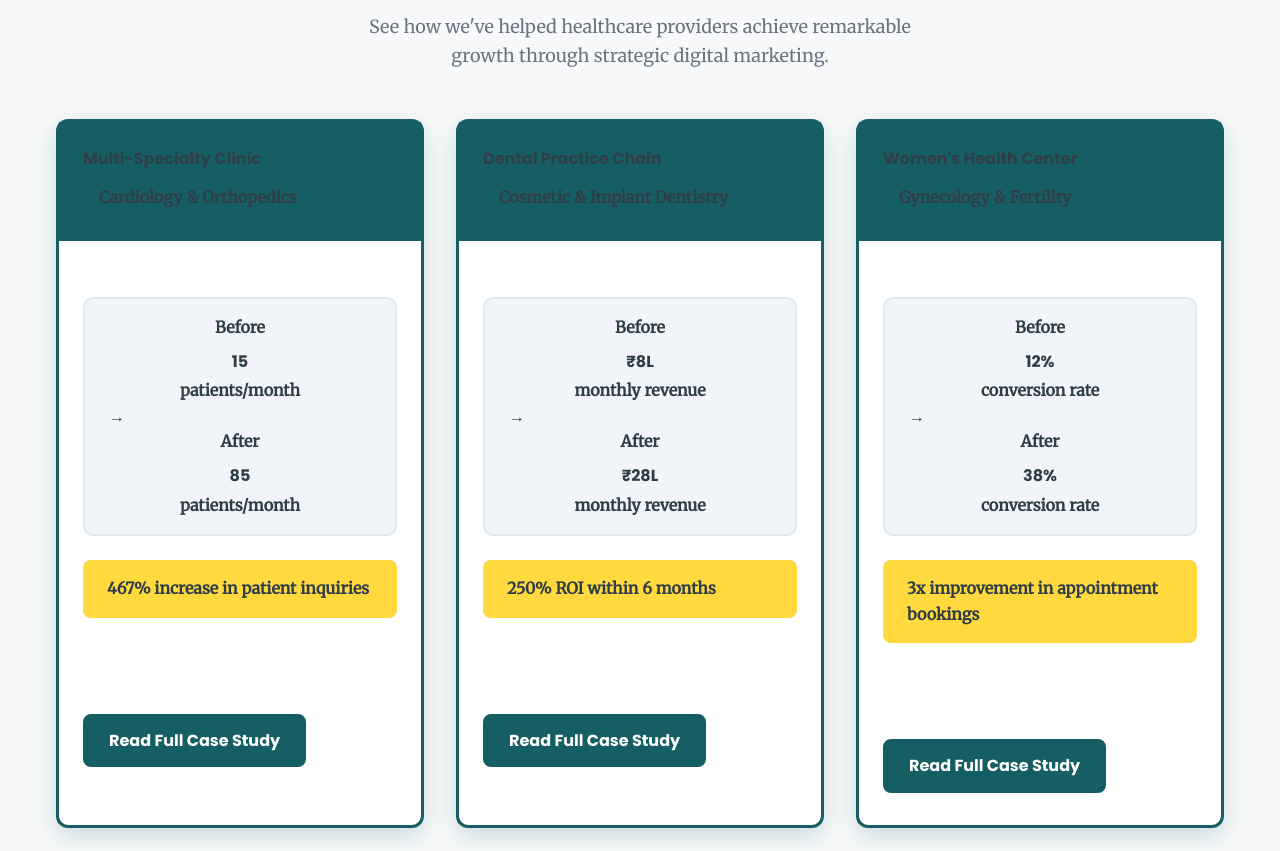
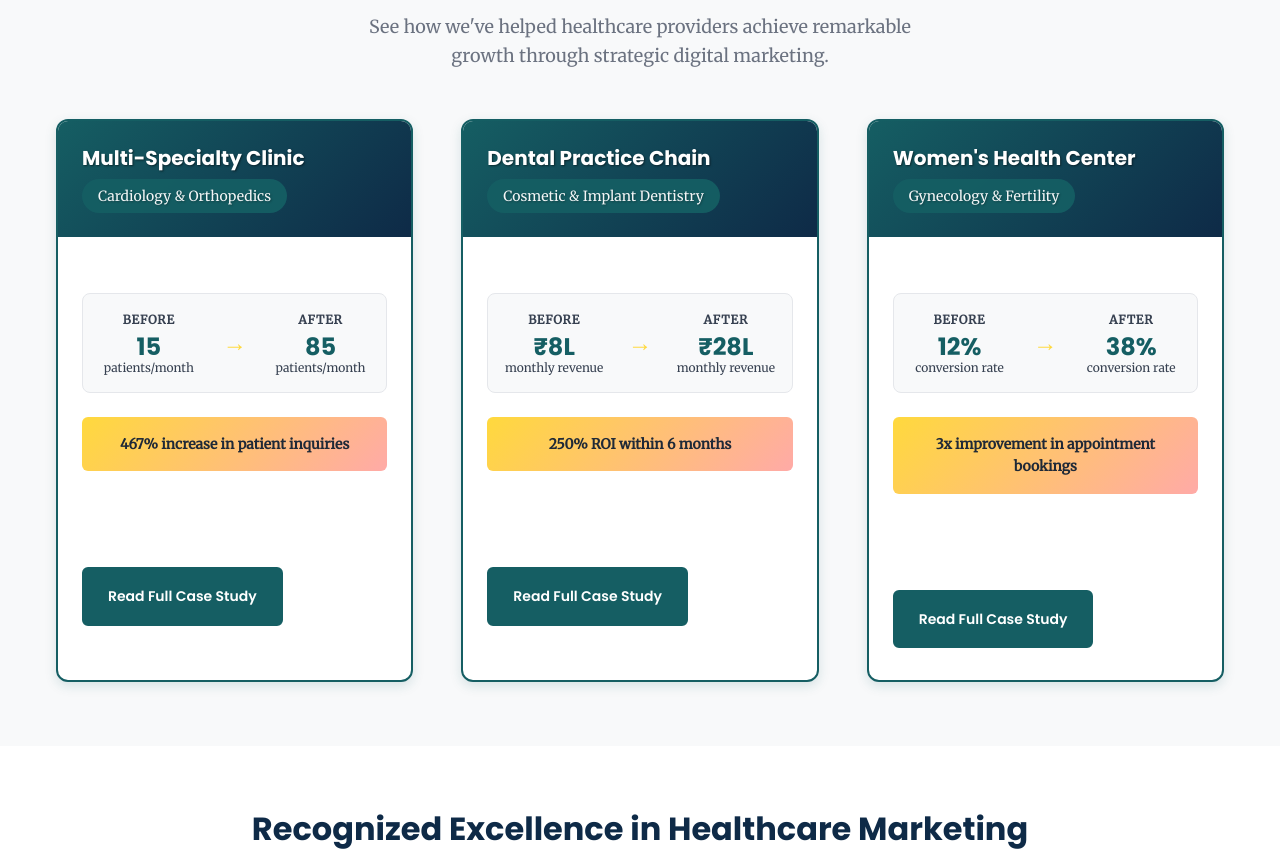
Before and after one commit to serpwize/medigrow360, a website: page index.html in a window 1280 px wide. Shown: the part 3841-4692 px from the top of the page. Drawn offline with Linux system fonts and the light colour scheme.

Commit message:
✅ PROPER FIX: Light text on dark background for case studies
🎯 Fixed the actual issue: Dark background needs bright white text
- Case study header: Dark gradient background with #FFFFFF text
- Added text-shadow for better contrast and readability
- Reverted to original clean structure (not overly complex)
- Header text: Multi-Specialty Clinic + Cardiology & Orthopedics now visible
- Maintained original design while ensuring proper color contrast

💡 Key insight: Dark background (#155E63) + White text (#FFFFFF) = Visible!
🚀 This should finally make the case study titles visible as intended

```diff
--- a/assets/styles.css
+++ b/assets/styles.css
@@ -848,196 +848,144 @@ a:hover, a:focus {
   padding: var(--space-md);
 }
 
-/* Case Studies Section - ULTRA AGGRESSIVE STYLING FOR MAXIMUM VISIBILITY */
+/* Case Studies Section - PROPER LIGHT TEXT ON DARK BACKGROUND */
 .case-studies-grid {
-  display: grid !important;
-  grid-template-columns: repeat(auto-fit, minmax(320px, 1fr)) !important;
-  gap: 2rem !important;
-  margin-top: 2rem !important;
+  display: grid;
+  grid-template-columns: repeat(auto-fit, minmax(320px, 1fr));
+  gap: var(--space-lg);
+  margin-top: var(--space-lg);
 }
 
 .case-study {
   background: #FFFFFF !important;
-  border: 3px solid #155E63 !important;
-  border-radius: 12px !important;
-  box-shadow: 0 8px 24px rgba(21, 94, 99, 0.2) !important;
-  overflow: visible !important;
-  transition: all 0.3s ease !important;
+  border: 2px solid #155E63 !important;
+  border-radius: var(--radius);
+  box-shadow: 0 4px 12px rgba(21, 94, 99, 0.15) !important;
+  overflow: hidden;
+  transition: var(--transition);
   padding: 0 !important;
-  margin-bottom: 1rem !important;
 }
 
 .case-study:hover {
-  transform: translateY(-8px) !important;
-  box-shadow: 0 12px 32px rgba(21, 94, 99, 0.3) !important;
-}
-
+  transform: translateY(-5px);
+  box-shadow: 0 8px 24px rgba(21, 94, 99, 0.25) !important;
+}
+
+/* DARK HEADER WITH BRIGHT WHITE TEXT */
 .case-study__header {
-  background: #155E63 !important;
-  color: #FFFFFF !important;
-  padding: 1.5rem !important;
+  background: linear-gradient(135deg, #155E63 0%, #0E2A47 100%) !important;
+  padding: var(--space-md) !important;
   border-bottom: none !important;
-  display: block !important;
-}
-
+}
+
+/* FORCE BRIGHT WHITE TEXT ON DARK HEADER */
 .case-study__title {
   color: #FFFFFF !important;
-  font-size: 1.4rem !important;
-  font-weight: 800 !important;
-  margin: 0 0 0.5rem 0 !important;
-  font-family: 'Poppins', sans-serif !important;
-  text-shadow: none !important;
-  line-height: 1.2 !important;
-  display: block !important;
-  visibility: visible !important;
-  opacity: 1 !important;
+  font-size: 1.25rem !important;
+  font-weight: 700 !important;
+  margin: 0 0 8px 0 !important;
+  font-family: var(--font-heading) !important;
+  line-height: 1.3 !important;
+  text-shadow: 1px 1px 2px rgba(0,0,0,0.5) !important;
 }
 
 .case-study__specialty {
   color: #FFFFFF !important;
-  font-size: 1rem !important;
-  font-weight: 600 !important;
+  font-size: 0.875rem !important;
+  font-weight: 500 !important;
   margin: 0 !important;
-  opacity: 1 !important;
-  display: block !important;
-  visibility: visible !important;
-}
-
+  opacity: 0.95 !important;
+  text-shadow: 1px 1px 2px rgba(0,0,0,0.3) !important;
+}
+
+/* WHITE BACKGROUND WITH DARK TEXT FOR RESULTS */
 .case-study__results {
-  padding: 1.5rem !important;
+  padding: var(--space-md) !important;
   background: #FFFFFF !important;
-  display: block !important;
 }
 
 .result {
-  display: flex !important;
-  align-items: center !important;
-  justify-content: space-between !important;
-  gap: 1rem !important;
-  margin-bottom: 1.5rem !important;
-  padding: 1rem !important;
-  background: #F1F5F9 !important;
-  border-radius: 10px !important;
-  border: 2px solid #E2E8F0 !important;
+  display: flex;
+  align-items: center;
+  justify-content: space-between;
+  gap: var(--space-sm);
+  margin-bottom: var(--space-md) !important;
+  padding: var(--space-sm) !important;
+  background: #F8F9FA !important;
+  border-radius: 8px !important;
+  border: 1px solid #E5E7EB !important;
 }
 
 .result__before,
 .result__after {
-  display: flex !important;
-  flex-direction: column !important;
-  align-items: center !important;
-  text-align: center !important;
+  display: flex;
+  flex-direction: column;
+  align-items: center;
+  text-align: center;
 }
 
 .result__label {
-  color: #64748B !important;
-  font-size: 0.8rem !important;
-  font-weight: 700 !important;
-  text-transform: uppercase !important;
-  letter-spacing: 1px !important;
-  margin-bottom: 0.25rem !important;
-  display: block !important;
-  visibility: visible !important;
-  opacity: 1 !important;
+  color: #374151 !important;
+  font-size: 0.75rem !important;
+  font-weight: 600 !important;
+  text-transform: uppercase;
+  letter-spacing: 0.5px;
+  margin-bottom: 4px !important;
 }
 
 .result__number {
   color: #155E63 !important;
-  font-size: 2rem !important;
-  font-weight: 900 !important;
-  font-family: 'Poppins', sans-serif !important;
+  font-size: 1.5rem !important;
+  font-weight: 700 !important;
+  font-family: var(--font-heading) !important;
   line-height: 1 !important;
-  margin: 0.25rem 0 !important;
-  display: block !important;
-  visibility: visible !important;
-  opacity: 1 !important;
+  margin: 2px 0 !important;
 }
 
 .result__metric {
-  color: #1E293B !important;
-  font-size: 0.8rem !important;
-  font-weight: 600 !important;
+  color: #374151 !important;
+  font-size: 0.75rem !important;
+  font-weight: 500 !important;
   line-height: 1.2 !important;
-  display: block !important;
-  visibility: visible !important;
-  opacity: 1 !important;
 }
 
 .result__arrow {
   color: #FFD93D !important;
-  font-size: 2rem !important;
-  font-weight: 900 !important;
-  margin: 0 0.5rem !important;
-  display: block !important;
-  visibility: visible !important;
-  opacity: 1 !important;
+  font-size: 1.5rem !important;
+  font-weight: bold !important;
+  margin: 0 var(--space-xs) !important;
 }
 
 .case-study__highlight {
-  background: #FFD93D !important;
+  background: linear-gradient(135deg, #FFD93D 0%, #FFAAA7 100%) !important;
   color: #1F2937 !important;
-  padding: 1rem 1.5rem !important;
-  border-radius: 8px !important;
-  font-weight: 700 !important;
-  font-size: 1rem !important;
+  padding: var(--space-sm) var(--space-md) !important;
+  border-radius: 6px !important;
+  font-weight: 600 !important;
+  font-size: 0.875rem !important;
   text-align: center !important;
-  margin: 1rem 0 1.5rem 0 !important;
+  margin: var(--space-sm) 0 var(--space-md) 0 !important;
   border: none !important;
-  display: block !important;
-  visibility: visible !important;
-  opacity: 1 !important;
 }
 
 .case-study .btn {
-  margin: 0 1.5rem 1.5rem 1.5rem !important;
+  margin: 0 var(--space-md) var(--space-md) var(--space-md) !important;
   display: inline-block !important;
   background: #155E63 !important;
   color: #FFFFFF !important;
   border: 2px solid #155E63 !important;
-  padding: 0.75rem 1.5rem !important;
-  border-radius: 8px !important;
+  padding: var(--space-sm) var(--space-md) !important;
+  border-radius: 6px !important;
   text-decoration: none !important;
-  font-weight: 700 !important;
-  font-size: 1rem !important;
+  font-weight: 600 !important;
+  font-size: 0.875rem !important;
   transition: all 0.3s ease !important;
-  visibility: visible !important;
-  opacity: 1 !important;
 }
 
 .case-study .btn:hover {
   background: #0E2A47 !important;
   border-color: #0E2A47 !important;
-  transform: scale(1.05) !important;
-}
-
-/* NUCLEAR OPTION - FORCE ALL TEXT TO BE VISIBLE */
-.case-study,
-.case-study *,
-.case-study *::before,
-.case-study *::after {
-  color: inherit !important;
-  opacity: 1 !important;
-  visibility: visible !important;
-  display: block !important;
-  text-indent: 0 !important;
-  text-align: inherit !important;
-  font-size: inherit !important;
-  line-height: inherit !important;
-  letter-spacing: normal !important;
-  word-spacing: normal !important;
-  white-space: normal !important;
-  text-shadow: none !important;
-  text-transform: none !important;
-}
-
-.case-study .result * {
-  display: inherit !important;
-}
-
-.case-study .result__before,
-.case-study .result__after {
-  display: flex !important;
-  flex-direction: column !important;
+  transform: none !important;
 }
 
 /* Auto-Scrolling Logo Sections */
```
